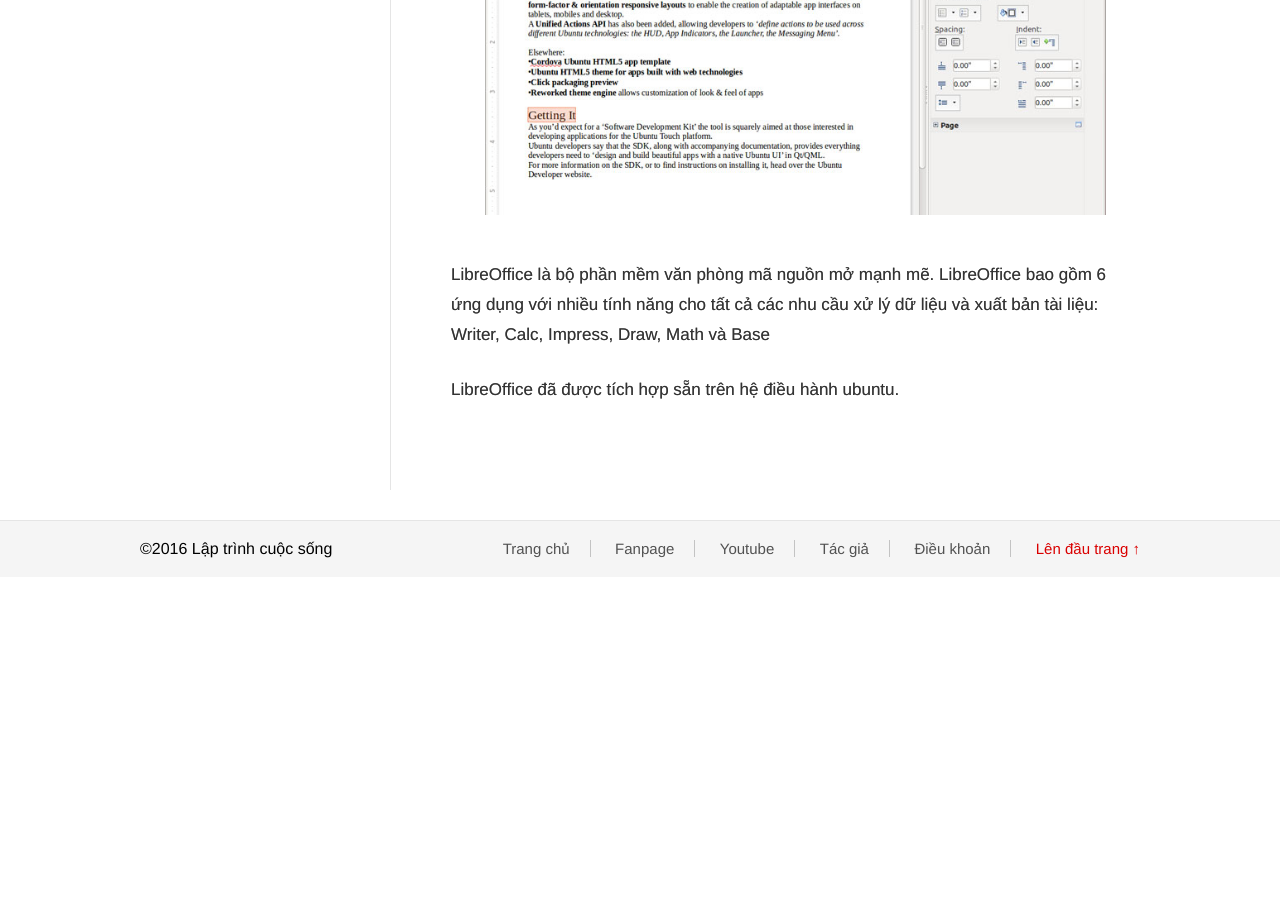
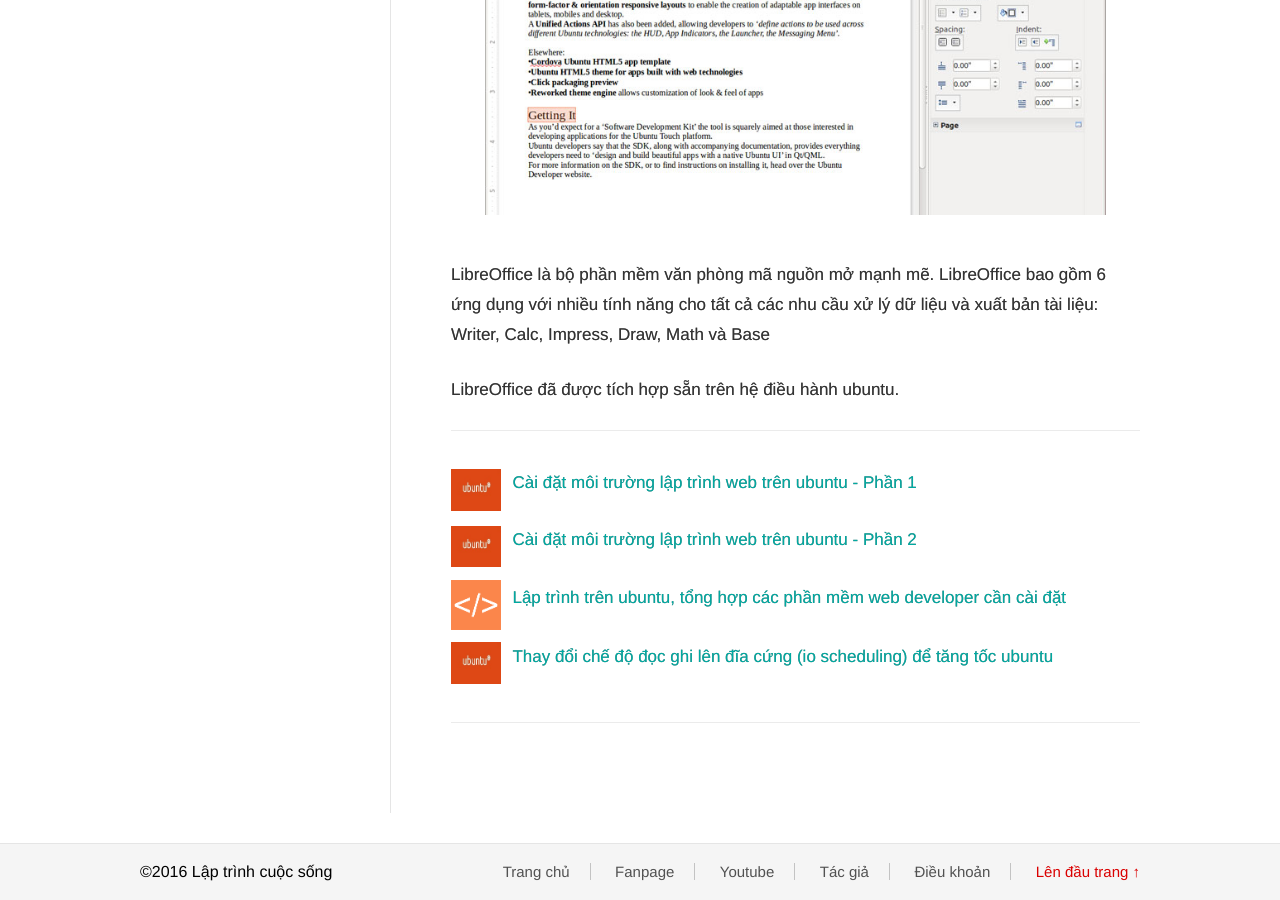
Before and after one commit to nguyentest/laptrinhcuocsong, a Jekyll site: the page built from _posts/2016-10-8-nhung-phan-mem-nen-cai-dat-tren-ubuntu.md, in a window 1280 px wide and 900 px high, scrolled down 6101 px. Built offline with Jekyll 4.4.1, drawn with Linux system fonts in a browser that asks for light colours; before the commit the page ends 6678 px from its top, so only the background shows below that; some of the changed lines change nothing that is shown.

Commit message:
Update 2016-10-8-nhung-phan-mem-nen-cai-dat-tren-ubuntu.md

```diff
--- a/_posts/2016-10-8-nhung-phan-mem-nen-cai-dat-tren-ubuntu.md
+++ b/_posts/2016-10-8-nhung-phan-mem-nen-cai-dat-tren-ubuntu.md
@@ -2,6 +2,15 @@
 layout: post
 title: Những phần mềm nên cài đặt trên ubuntu
 category: Linux - ubuntu
+related_posts:
+ - title:
+   link: http://laptrinhcuocsong.com/cai-dat-moi-truong-lap-trinh-web-tren-ubuntu-phan-1.html
+ - title:
+   link: http://laptrinhcuocsong.com/cai-dat-moi-truong-lap-trinh-web-tren-ubuntu-phan-2.html
+ - title:
+   link: http://laptrinhcuocsong.com/lap-trinh-tren-ubuntu-cac-phan-mem-web-developer-can-cai-dat.html
+ - title:
+   link: http://laptrinhcuocsong.com/thay-doi-che-do-io-schedule-de-tang-toc-ubuntu.html
 ---
 
 Hệ điều hành ubuntu là một nền tảng mở, nhưng một trong những khó khăn khi mới bắt đầu sử dụng ubuntu là trên ubuntu không có những phần mềm quen thuộc, xin giới thiệu các phần mềm thường dùng trên ubuntu để người dùng dễ tiếp cận hơn.
```
